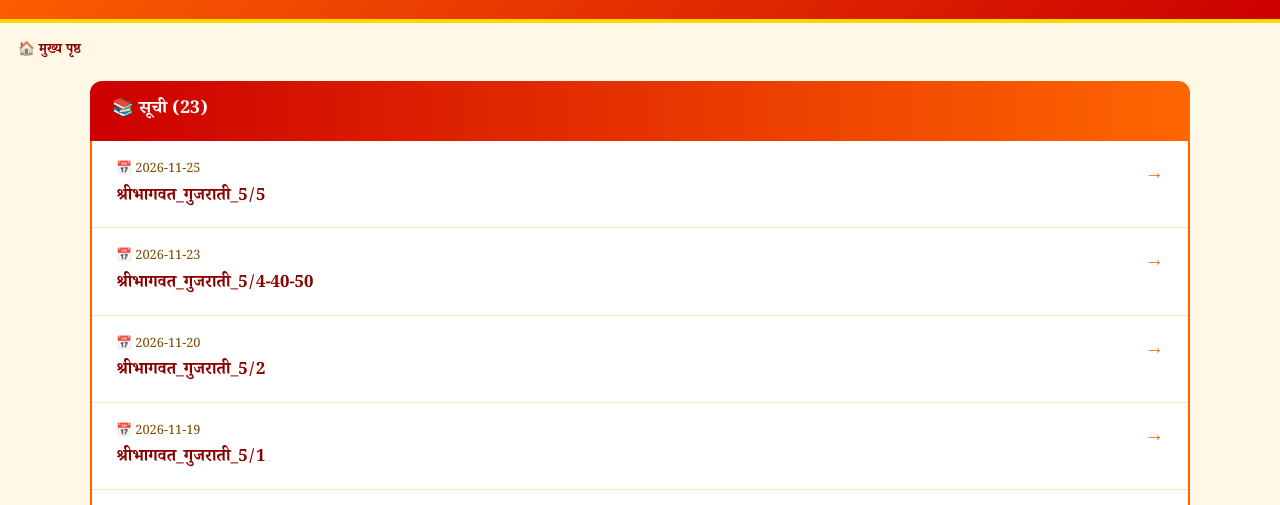
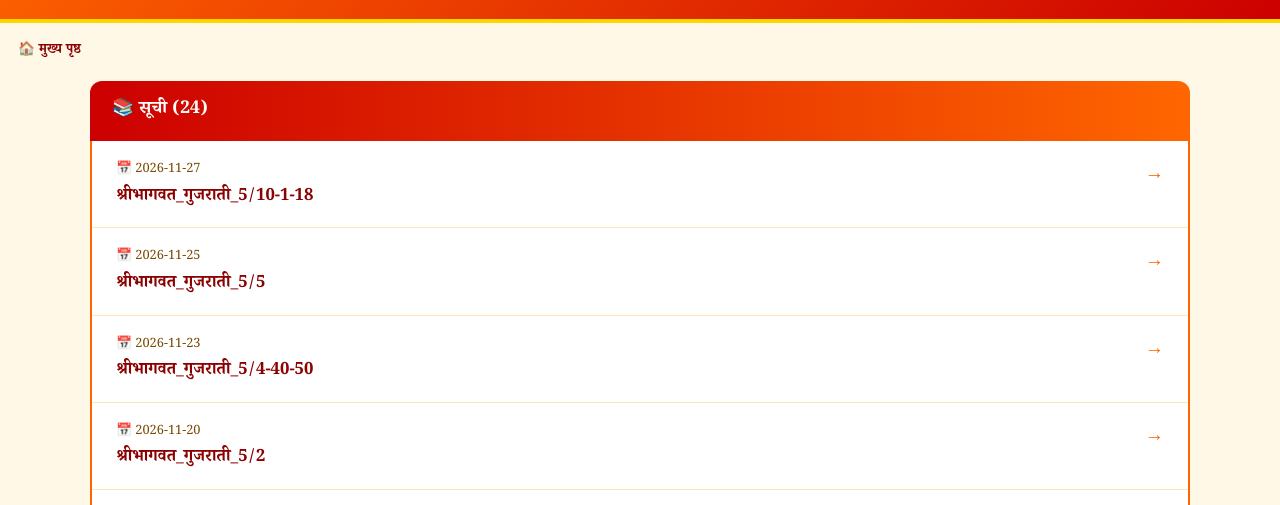
Before and after one commit to nsha30-alt/pushtimarg-library, a plain HTML site: page shribhagavat-gujarati/index.html in a window 1280 px wide. Shown: the part 283-788 px from the top of the page. Drawn offline with Linux system fonts and the light colour scheme.

Commit message:
Update index shribhagavat-gujarati/index.html

```diff
--- a/shribhagavat-gujarati/index.html
+++ b/shribhagavat-gujarati/index.html
@@ -35,8 +35,13 @@
   <div class="subtitle">श्रीभागवत — गुजराती — नित्य पुष्टिस्वाध्याय</div>
 </div>
 <a class="back-link" href="../index.html">🏠 मुख्य पृष्ठ</a>
-<div class="section-bar">📚 सूची (23)</div>
+<div class="section-bar">📚 सूची (24)</div>
 <div class="session-list">
+    <a class="session-card" href="2026-11-26_510-1-18.html">
+      <span class="card-arrow">→</span>
+      <div class="card-date">📅 2026-11-27</div>
+      <div class="card-title">श्रीभागवत_गुजराती_5/10-1-18</div>
+    </a>
     <a class="session-card" href="2026-11-24_55.html">
       <span class="card-arrow">→</span>
       <div class="card-date">📅 2026-11-25</div>
```
